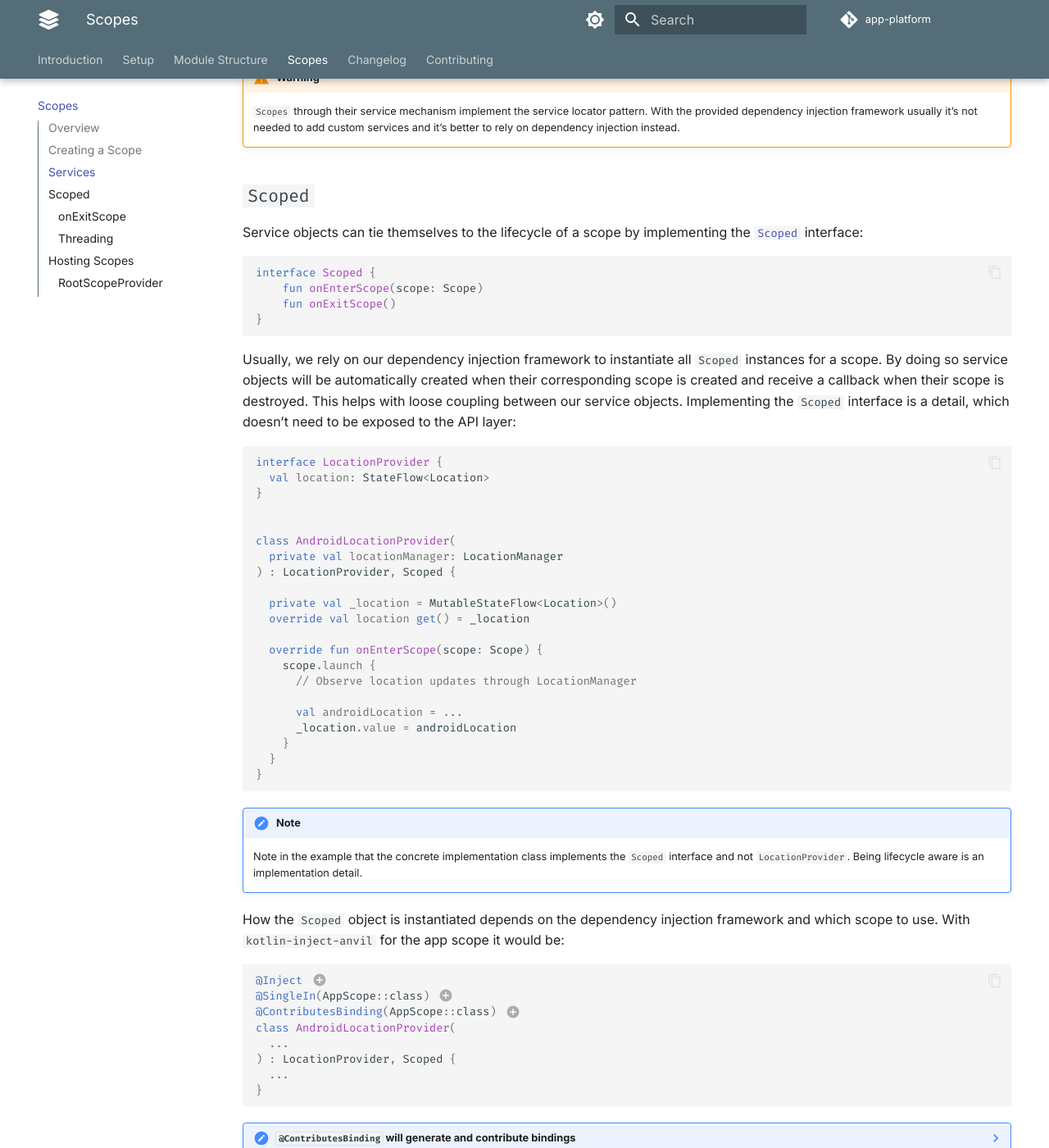
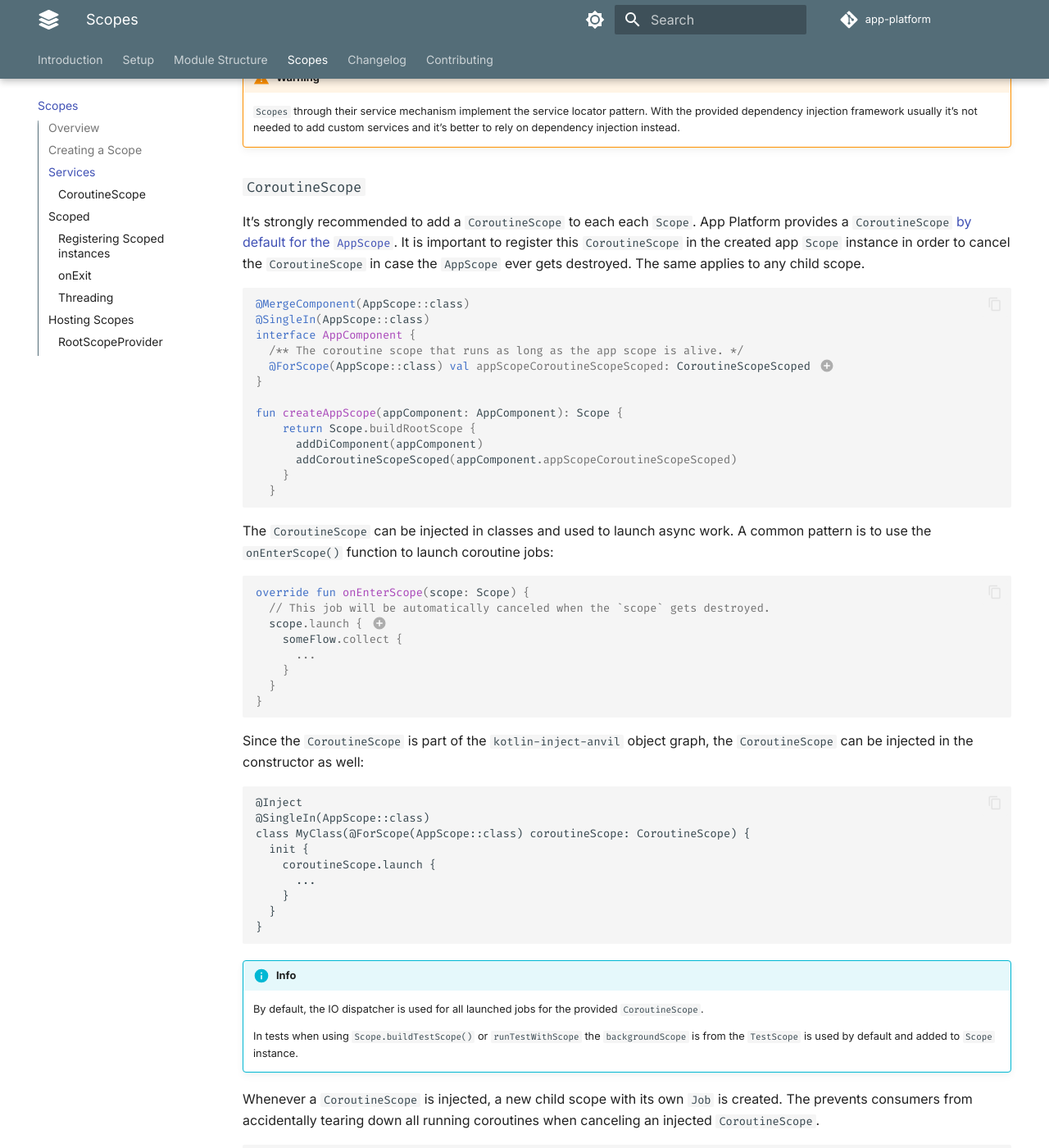
Before and after one commit to amzn/app-platform, an MkDocs documentation site: the page built from docs/scopes.md, in a window 1280 px wide and 1400 px high, scrolled down 2868 px. Shown: the whole window at 82% size. Built offline with MkDocs 1.6.1 and Material for MkDocs 9.7.7, drawn with Linux system fonts in a browser that asks for light colours; comment, search, counter and statistics services are not loaded; some of the changed text lies outside the part shown.

Commit message:
More documentation updates.

````diff
--- a/docs/scopes.md
+++ b/docs/scopes.md
@@ -194,6 +194,86 @@ rootScope.coroutineScope()
     injection framework usually it’s not needed to add custom services and it’s better to rely on dependency
     injection instead.
 
+### `CoroutineScope`
+
+It's strongly recommended to add a `CoroutineScope` to each each `Scope`. App Platform provides a `CoroutineScope`
+[by default for the `AppScope`](https://github.com/amzn/app-platform/blob/main/kotlin-inject/impl/src/commonMain/kotlin/software/amazon/app/platform/scope/coroutine/AppScopeCoroutineScopeComponent.kt).
+It is important to register this `CoroutineScope` in the created app `Scope` instance in order to cancel the
+`CoroutineScope` in case the `AppScope` ever gets destroyed. The same applies to any child scope.
+
+```kotlin
+@MergeComponent(AppScope::class)
+@SingleIn(AppScope::class)
+interface AppComponent {
+  /** The coroutine scope that runs as long as the app scope is alive. */
+  @ForScope(AppScope::class) val appScopeCoroutineScopeScoped: CoroutineScopeScoped // (1)!
+}
+
+fun createAppScope(appComponent: AppComponent): Scope {
+    return Scope.buildRootScope {
+      addDiComponent(appComponent)
+      addCoroutineScopeScoped(appComponent.appScopeCoroutineScopeScoped)
+    }
+  }
+```
+
+1.  `CoroutineScopeScoped` wraps a `CoroutineScope` in a `Scoped` instance. In `onExitScope()` of this instance the
+    `CoroutineScope` will be canceled.
+
+The `CoroutineScope` can be injected in classes and used to launch async work. A common pattern is to use the
+`onEnterScope()` function to launch coroutine jobs:
+
+```kotlin
+override fun onEnterScope(scope: Scope) {
+  // This job will be automatically canceled when the `scope` gets destroyed.
+  scope.launch { // (1)!
+    someFlow.collect {
+      ...
+    }
+  }
+}
+```
+
+1.  `scope.launch` is a convenience function for `scope.coroutineScope().launch`.
+
+Since the `CoroutineScope` is part of the `kotlin-inject-anvil` object graph, the `CoroutineScope` can be injected
+in the constructor as well:
+
+```
+@Inject
+@SingleIn(AppScope::class)
+class MyClass(@ForScope(AppScope::class) coroutineScope: CoroutineScope) {
+  init {
+    coroutineScope.launch {
+      ...
+    }
+  }
+}
+```
+
+!!! info
+
+    By default, the IO dispatcher is used for all launched jobs for the provided `CoroutineScope`.
+
+    In tests when using `Scope.buildTestScope()` or `runTestWithScope` the `backgroundScope` is from the `TestScope`
+    is used by default and added to `Scope` instance.
+
+Whenever a `CoroutineScope` is injected, a new child scope with its own `Job` is created. The prevents consumers
+from accidentally tearing down all running coroutines when canceling an injected `CoroutineScope`.
+
+```kotlin
+override fun onEnterScope(scope: Scope) {
+  val myCoroutineScope = scope.coroutineScope()
+
+  myCoroutineScope.launch { ... }
+  myCoroutineScope.launch { ... }
+
+  // This is safe to do and only cancels the two launched jobs and `myCoroutineScope`. It doesn't cancel the
+  // shared `CoroutineScope` hosted within the `scope` object.
+  myCoroutineScope.cancel()
+}
+```
+
 ## `Scoped`
 
 Service objects can tie themselves to the lifecycle of a scope by implementing the
@@ -303,9 +383,13 @@ class AndroidLocationProvider(
     }
     ```
 
-### `onExitScope`
+### Registering `Scoped` instances
 
-The convenience function `onExitScope` is handy when you want to create objects lazily within `onEnterScope()` and
+TODO
+
+### `onExit`
+
+The convenience function `onExit` is handy when you want to create objects lazily within `onEnterScope()` and
 not create a property in the class itself. This callback notifies you when the `Scope` is destroyed similar to
 `onExitScope()`.
 
````
Also changed, not shown: other parts of docs/scopes.md (+0 -3 lines).
